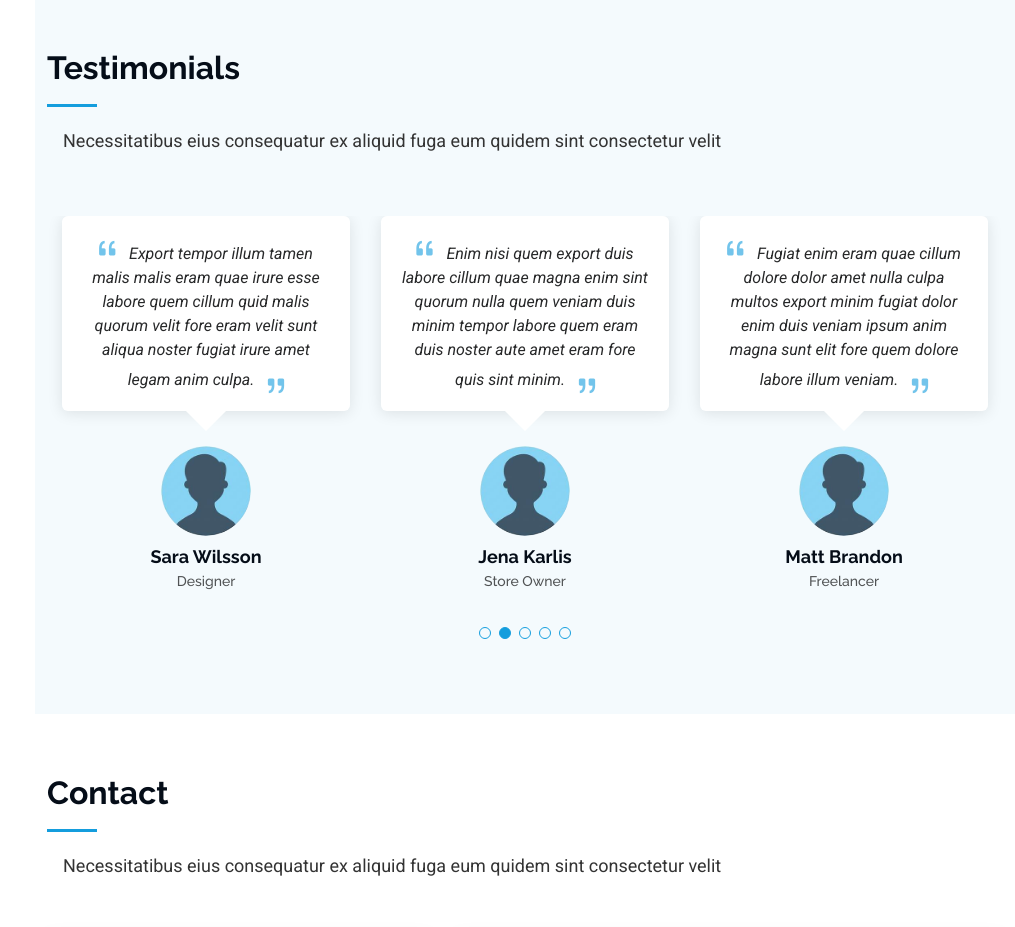
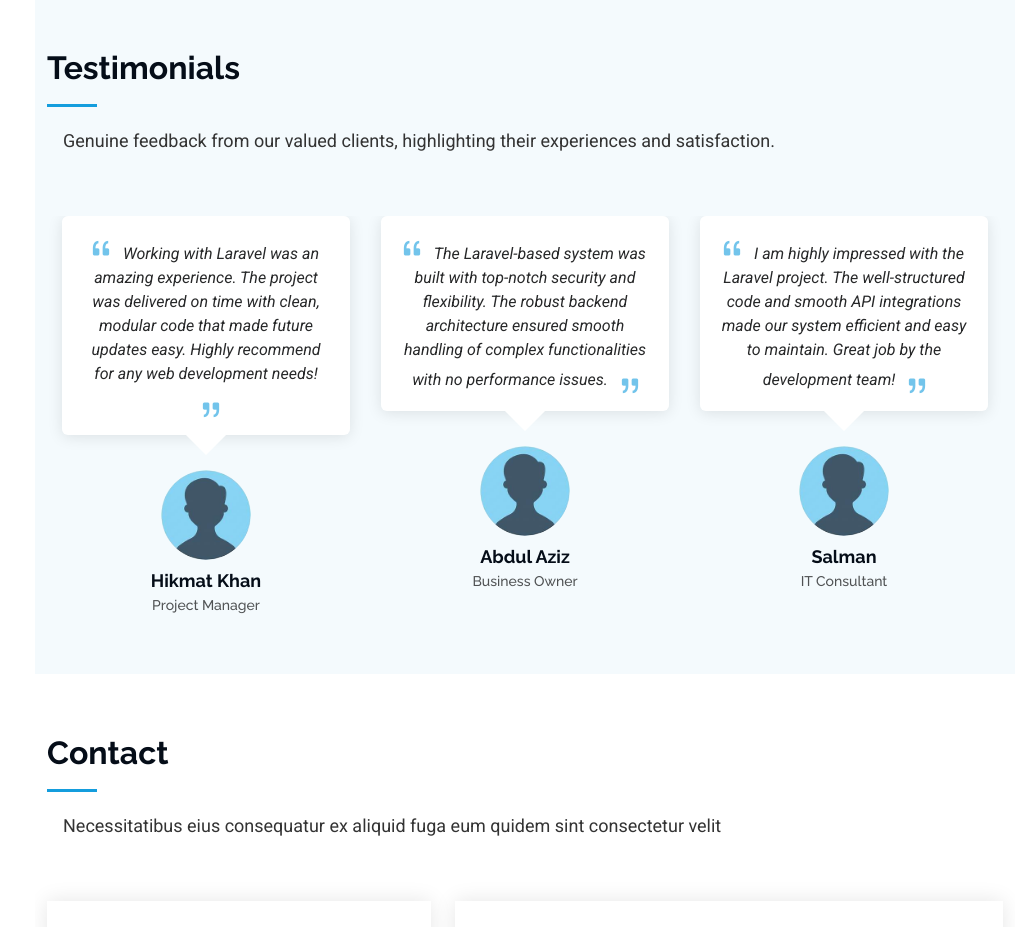
Before and after one commit to mrilyaskhan/ilyasportfolio, a plain HTML site: page index.html in a window 1280 px wide. Shown: the part 6080-7007 px from the top of the page, without its empty margins (265-1280 px from the left). Drawn offline with Linux system fonts and the light colour scheme.

Commit message:
Update index.html

```diff
--- a/index.html
+++ b/index.html
@@ -708,7 +708,7 @@
       <!-- Section Title -->
       <div class="container section-title" data-aos="fade-up">
         <h2>Testimonials</h2>
-        <p>Necessitatibus eius consequatur ex aliquid fuga eum quidem sint consectetur velit</p>
+        <p>Genuine feedback from our valued clients, highlighting their experiences and satisfaction.</p>
       </div><!-- End Section Title -->
 
       <div class="container" data-aos="fade-up" data-aos-delay="100">
@@ -745,12 +745,12 @@
                 <div class="testimonial-item">
                   <p>
                     <i class="bi bi-quote quote-icon-left"></i>
-                  <span>Proin iaculis purus consequat sem cure digni ssim donec porttitora entum suscipit rhoncus. Accusantium quam, ultricies eget id, aliquam eget nibh et. Maecen aliquam, risus at semper.</span>
+                    <span>The Laravel project exceeded my expectations! The development was smooth, scalable, and highly secure. The team’s expertise ensured a seamless user experience with excellent performance.</span>
                     <i class="bi bi-quote quote-icon-right"></i>
                   </p>
                   <img src="assets/img/testimonials/thav.jpg" class="testimonial-img" alt="">
-                <h3>Saul Goodman</h3>
-                <h4>Ceo &amp; Founder</h4>
+                  <h3>Syed Asif</h3>
+                  <h4>Software Engineer</h4>
                 </div>
               </div><!-- End testimonial item -->
 
@@ -758,12 +758,12 @@
                 <div class="testimonial-item">
                   <p>
                     <i class="bi bi-quote quote-icon-left"></i>
-                  <span>Export tempor illum tamen malis malis eram quae irure esse labore quem cillum quid malis quorum velit fore eram velit sunt aliqua noster fugiat irure amet legam anim culpa.</span>
+                    <span>Working with Laravel was an amazing experience. The project was delivered on time with clean, modular code that made future updates easy. Highly recommend for any web development needs!</span>
                     <i class="bi bi-quote quote-icon-right"></i>
                   </p>
                   <img src="assets/img/testimonials/thav.jpg" class="testimonial-img" alt="">
-                <h3>Sara Wilsson</h3>
-                <h4>Designer</h4>
+                  <h3>Hikmat Khan</h3>
+                  <h4>Project Manager</h4>
                 </div>
               </div><!-- End testimonial item -->
 
@@ -771,12 +771,12 @@
                 <div class="testimonial-item">
                   <p>
                     <i class="bi bi-quote quote-icon-left"></i>
-                  <span>Enim nisi quem export duis labore cillum quae magna enim sint quorum nulla quem veniam duis minim tempor labore quem eram duis noster aute amet eram fore quis sint minim.</span>
+                    <span>The Laravel-based system was built with top-notch security and flexibility. The robust backend architecture ensured smooth handling of complex functionalities with no performance issues.</span>
                     <i class="bi bi-quote quote-icon-right"></i>
                   </p>
                   <img src="assets/img/testimonials/thav.jpg" class="testimonial-img" alt="">
-                <h3>Jena Karlis</h3>
-                <h4>Store Owner</h4>
+                  <h3>Abdul Aziz</h3>
+                  <h4>Business Owner</h4>
                 </div>
               </div><!-- End testimonial item -->
 
@@ -784,12 +784,12 @@
                 <div class="testimonial-item">
                   <p>
                     <i class="bi bi-quote quote-icon-left"></i>
-                  <span>Fugiat enim eram quae cillum dolore dolor amet nulla culpa multos export minim fugiat dolor enim duis veniam ipsum anim magna sunt elit fore quem dolore labore illum veniam.</span>
+                    <span>I am highly impressed with the Laravel project. The well-structured code and smooth API integrations made our system efficient and easy to maintain. Great job by the development team!</span>
                     <i class="bi bi-quote quote-icon-right"></i>
                   </p>
                   <img src="assets/img/testimonials/thav.jpg" class="testimonial-img" alt="">
-                <h3>Matt Brandon</h3>
-                <h4>Freelancer</h4>
+                  <h3>Salman</h3>
+                  <h4>IT Consultant</h4>
                 </div>
               </div><!-- End testimonial item -->
 
@@ -797,16 +797,15 @@
                 <div class="testimonial-item">
                   <p>
                     <i class="bi bi-quote quote-icon-left"></i>
-                  <span>Quis quorum aliqua sint quem legam fore sunt eram irure aliqua veniam tempor noster veniam sunt culpa nulla illum cillum fugiat legam esse veniam culpa fore nisi cillum quid.</span>
+                    <span>The Laravel framework provided a solid foundation for our web application. The project was delivered with precision, and the team ensured optimal performance and security at every step.</span>
                     <i class="bi bi-quote quote-icon-right"></i>
                   </p>
                   <img src="assets/img/testimonials/thav.jpg" class="testimonial-img" alt="">
-                <h3>John Larson</h3>
+                  <h3>Adnan Alam</h3>
                   <h4>Entrepreneur</h4>
                 </div>
               </div><!-- End testimonial item -->
 
-          </div>
           <div class="swiper-pagination"></div>
         </div>
 
```
Lines whose indentation alone changed are shown as unchanged.
